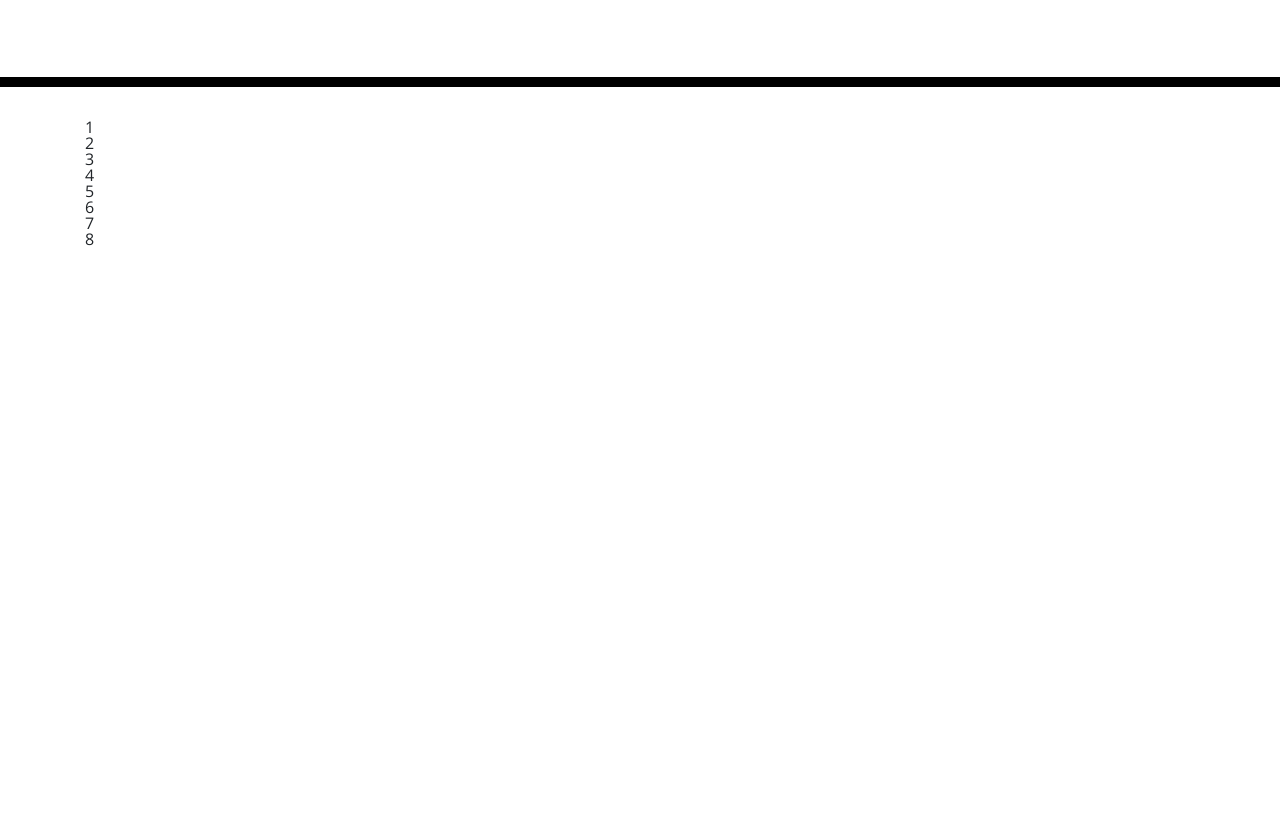
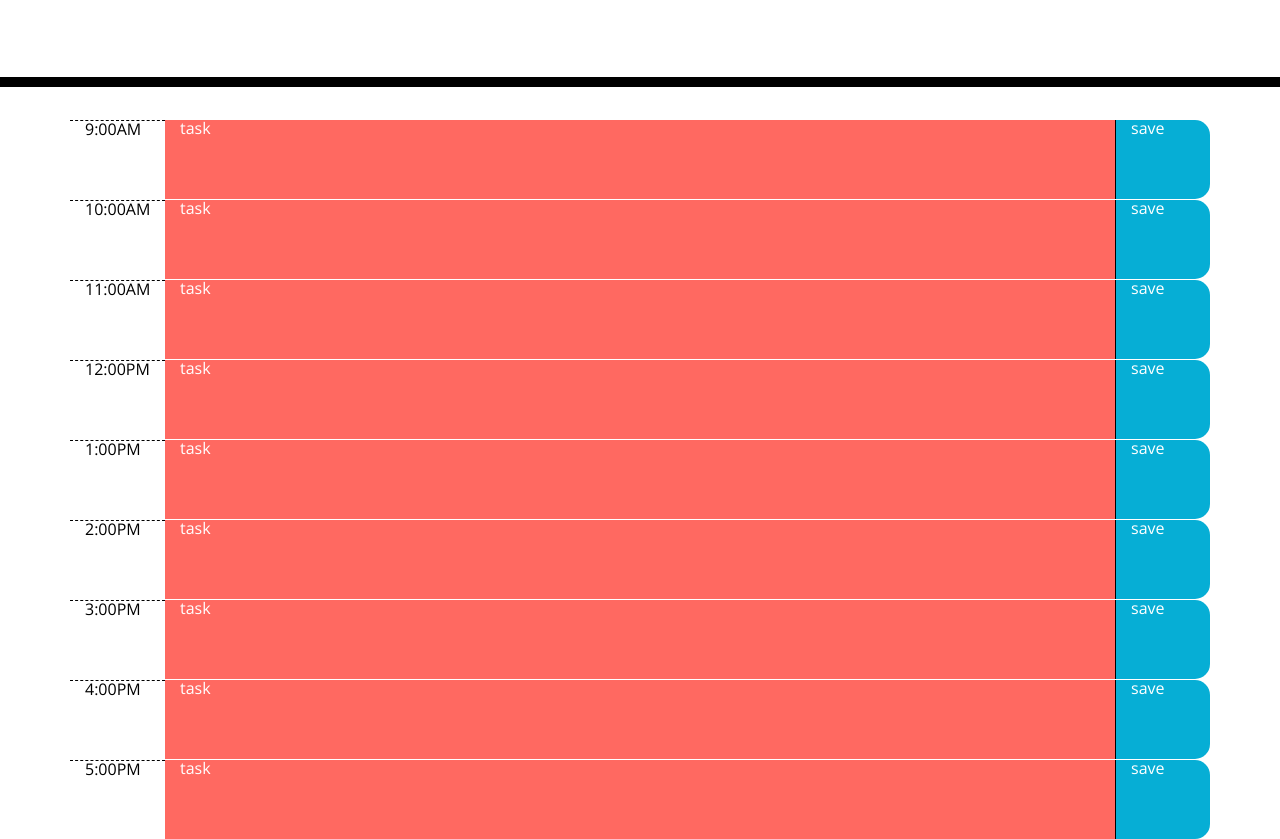
Before and after one commit to ravnishgupta/work-day-scheduler, a plain HTML site: page index.html in a window 1280 px wide. Shown: the part 181-1020 px from the top of the page. Before the commit the page ends 800 px from the top, so only its background shows below. Drawn offline with nearby package versions, Linux system fonts and the light colour scheme; a web font is replaced by a local one.

Commit message:
added 8 rows for time

```diff
--- a/assets/js/script.js
+++ b/assets/js/script.js
@@ -0,0 +1,3 @@
+//$( document ).ready(function() {
+    $("#currentDay").text(moment().format('dddd'));
+//});
--- a/index.html
+++ b/index.html
@@ -28,18 +28,57 @@
     <header class="jumbotron">
       <h1 class="display-3">Work Day Scheduler</h1>
       <p class="lead">A simple calendar app for scheduling your work day</p>
-      <p id="currentDay" class="lead"></p>
+      <p id="currentDay" class="lead"> </p>
     </header>
     <div class="container">
       <!-- Timeblocks go here -->
-      <div class="row>">1</div>
-      <div class="row>">2</div>
-      <div class="row>">3</div>
-      <div class="row>">4</div>
-      <div class="row>">5</div>
-      <div class="row>">6</div>
-      <div class="row>">7</div>
-      <div class="row>">8</div>
+      <div class="row">
+        <div class="col-1 hour">9:00AM</div>
+        <div class="col-10 present">task</div>
+        <div class="col-1 saveBtn">save</div>
+      </div>
+      <div class="row">
+        <div class="col-1 hour">10:00AM</div>
+        <div class="col-10 present">task</div>
+        <div class="col-1 saveBtn">save</div>
+      </div>
+      <div class="row">
+        <div class="col-1 hour">11:00AM</div>
+        <div class="col-10 present">task</div>
+        <div class="col-1 saveBtn">save</div>
+      </div>
+      <div class="row">
+        <div class="col-1 hour">12:00PM</div>
+        <div class="col-10 present">task</div>
+        <div class="col-1 saveBtn">save</div>
+      </div>
+      <div class="row">
+        <div class="col-1 hour">1:00PM</div>
+        <div class="col-10 present">task</div>
+        <div class="col-1 saveBtn">save</div>
+      </div>
+      <div class="row">
+        <div class="col-1 hour">2:00PM</div>
+        <div class="col-10 present">task</div>
+        <div class="col-1 saveBtn">save</div>
+      </div>
+      <div class="row">
+        <div class="col-1 hour">3:00PM</div>
+        <div class="col-10 present">task</div>
+        <div class="col-1 saveBtn">save</div>
+      </div>
+      <div class="row">
+        <div class="col-1 hour">4:00PM</div>
+        <div class="col-10 present">task</div>
+        <div class="col-1 saveBtn">save</div>
+      </div>
+      <div class="row">
+        <div class="col-1 hour">5:00PM</div>
+        <div class="col-10 present">task</div>
+        <div class="col-1 saveBtn">save</div>
+      </div>
+
+
     </div>
 
     <script src="https://code.jquery.com/jquery-3.4.1.min.js"></script>
```
